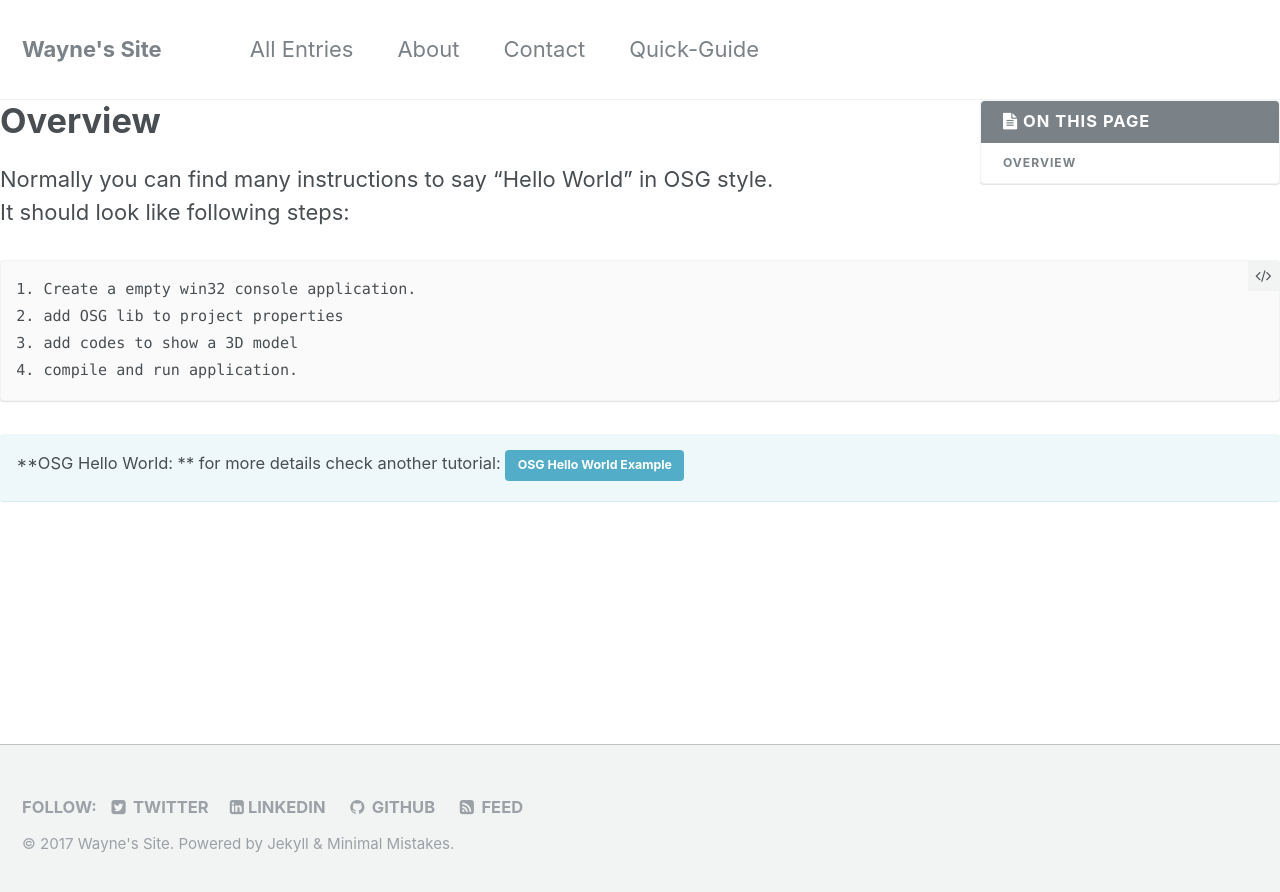
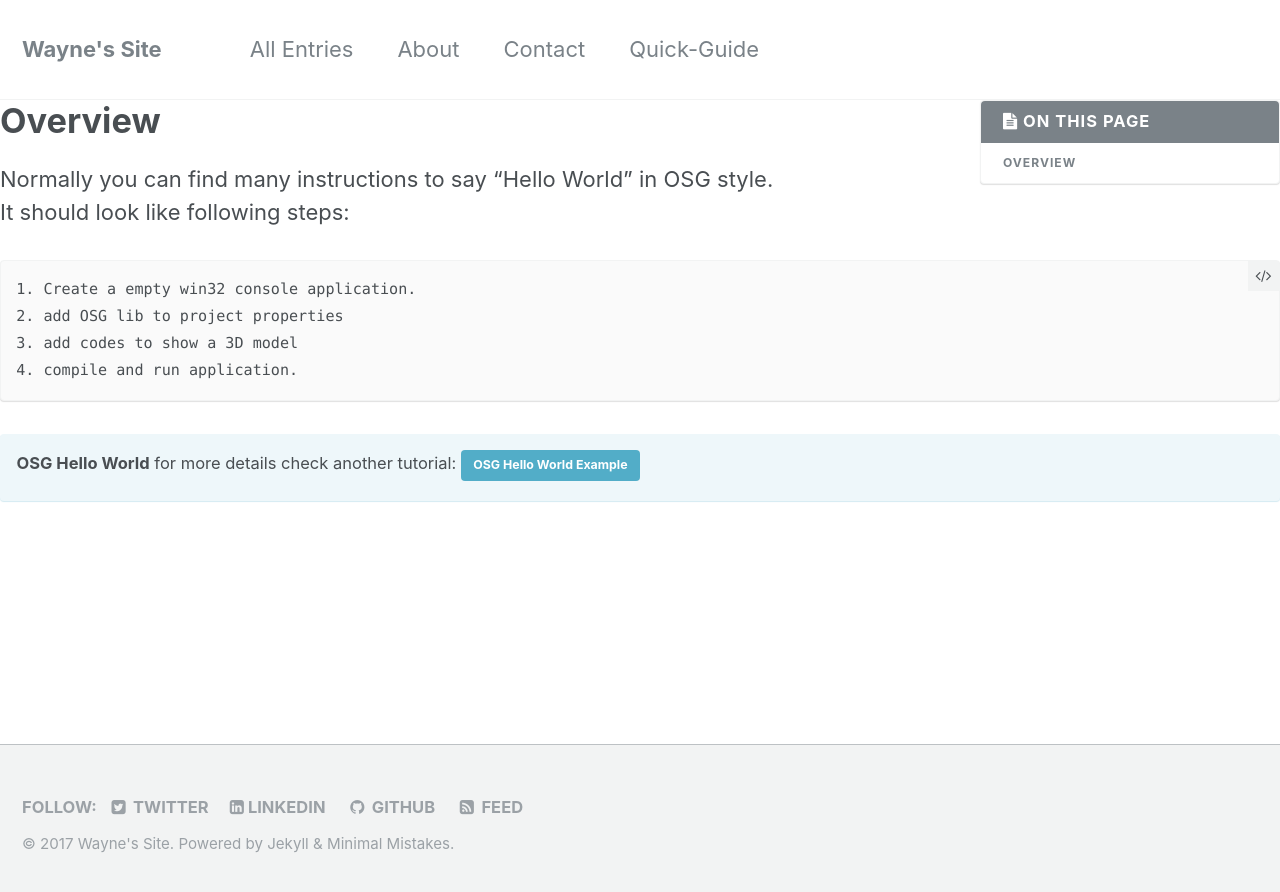
Before and after one commit to element207/element207.github.io, a Jekyll site: the page built from _posts/2017-08-14-OSG-VS2015-TroubleShooting.md, in a window 1280 px wide. Shown: the top 892 px of the page. Built offline with Jekyll 4.4.1, drawn with Linux system fonts in a browser that asks for light colours; our own code applies the rules of GitHub Pages for plain Markdown files; some of the changed lines change nothing that is shown.

Commit message:
fix conflict

```diff
--- a/_posts/2017-08-14-OSG-VS2015-TroubleShooting.md
+++ b/_posts/2017-08-14-OSG-VS2015-TroubleShooting.md
@@ -27,6 +27,6 @@
 4. compile and run application.
 {% endhighlight %}
 
-**OSG Hello World: **
-for more details check another tutorial: [OSG Hello World Example]({{ site.baseurl }}{% link _posts/2017-08-10-my-first-blog.md %}){: .btn .btn--info}
+**OSG Hello World**
+for more details check another tutorial: [OSG Hello World Example]({{ site.baseurl }}{% post_url 2017-08-10-my-first-blog %}){: .btn .btn--info}
 {: .notice--info}
```
